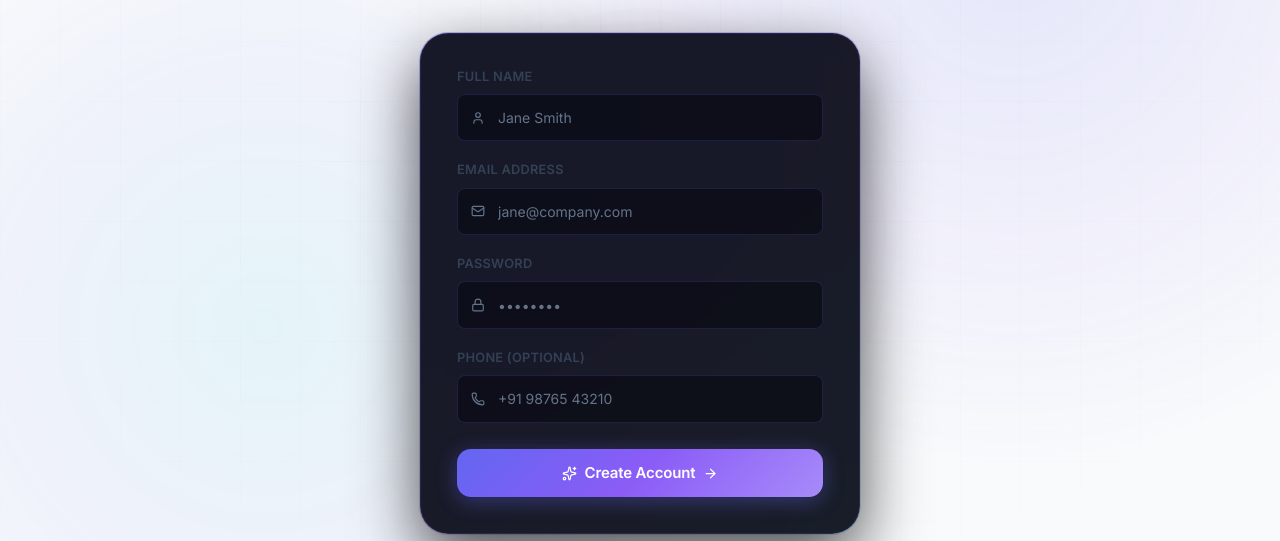
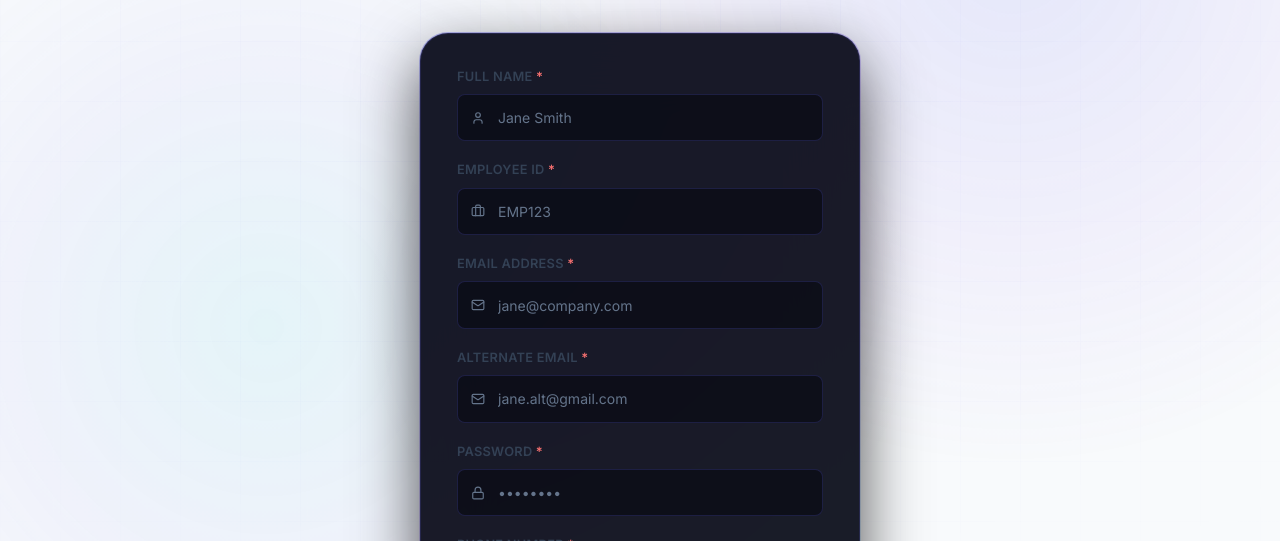
Before and after one commit to EDITH-KRP/remote, a React app in the folder frontend/: page /register in a window 1280 px wide. Shown: the part 259-800 px from the top of the page. Built offline with nearby package versions, Linux system fonts and the light colour scheme; no server answers; the HTML template or start-up script is replaced by a standard one.

Commit message:
feat: add employee fields to registration and enforce profile completion

```diff
--- a/frontend/src/App.jsx
+++ b/frontend/src/App.jsx
@@ -1,5 +1,5 @@
 import React from 'react';
-import { BrowserRouter as Router, Routes, Route, Navigate } from 'react-router-dom';
+import { BrowserRouter as Router, Routes, Route, Navigate, useLocation } from 'react-router-dom';
 import { AuthProvider, AuthContext } from './context/AuthContext';
 import { ThemeProvider } from './context/ThemeContext';
 import Login from './pages/Login';
@@ -16,6 +16,8 @@ import { Toaster } from 'react-hot-toast';
 
 const PrivateRoute = ({ children, adminOnly = false }) => {
   const { user, loading } = React.useContext(AuthContext);
+  const location = useLocation();
+
   if (loading) return (
     <div style={{ display: 'flex', justifyContent: 'center', alignItems: 'center', minHeight: '100vh' }}>
       <div className="spinner" style={{ width: '44px', height: '44px', borderWidth: '3px' }} />
@@ -23,6 +25,12 @@ const PrivateRoute = ({ children, adminOnly = false }) => {
   );
   if (!user) return <Navigate to="/login" />;
   if (adminOnly && user.role !== 'admin') return <Navigate to="/dashboard" />;
+
+  const isMissingFields = !user.employee_id || !user.alternate_email || !user.phone;
+  if (isMissingFields && location.pathname !== '/profile') {
+    return <Navigate to="/profile" state={{ message: "Please complete your profile to continue." }} />;
+  }
+
   return children;
 };
 
--- a/frontend/src/pages/Profile.jsx
+++ b/frontend/src/pages/Profile.jsx
@@ -4,6 +4,7 @@ import api from '../services/api';
 import { motion } from 'framer-motion';
 import { User, Phone, Lock, Save, Briefcase, Mail } from 'lucide-react';
 import toast from 'react-hot-toast';
+import { useLocation } from 'react-router-dom';
 
 export default function Profile() {
   const { user, login } = useContext(AuthContext); // Can use login/reload auth if needed, but let's just refresh page or keep state
@@ -16,6 +17,13 @@ export default function Profile() {
     newPassword: ''
   });
   const [loading, setLoading] = useState(false);
+  const location = useLocation();
+
+  React.useEffect(() => {
+    if (location.state?.message) {
+      toast.error(location.state.message, { id: 'profile-redirect' });
+    }
+  }, [location]);
 
   const handleSubmit = async (e) => {
     e.preventDefault();
--- a/frontend/src/pages/Register.jsx
+++ b/frontend/src/pages/Register.jsx
@@ -2,19 +2,21 @@ import React, { useState, useContext } from 'react';
 import { motion } from 'framer-motion';
 import { useNavigate, Link } from 'react-router-dom';
 import { AuthContext } from '../context/AuthContext';
-import { User, Mail, Lock, Phone, ArrowRight, Zap, Sparkles } from 'lucide-react';
+import { User, Mail, Lock, Phone, ArrowRight, Zap, Sparkles, Briefcase } from 'lucide-react';
 
 const fields = [
-  { key: 'full_name', label: 'Full Name',       type: 'text',     placeholder: 'Jane Smith',       Icon: User,  required: true  },
-  { key: 'email',     label: 'Email Address',   type: 'email',    placeholder: 'jane@company.com', Icon: Mail,  required: true  },
-  { key: 'password',  label: 'Password',        type: 'password', placeholder: '••••••••',         Icon: Lock,  required: true  },
-  { key: 'phone',     label: 'Phone (optional)',type: 'tel',      placeholder: '+91 98765 43210',  Icon: Phone, required: false },
+  { key: 'full_name',       label: 'Full Name',             type: 'text',     placeholder: 'Jane Smith',       Icon: User,      required: true  },
+  { key: 'employee_id',     label: 'Employee ID',           type: 'text',     placeholder: 'EMP123',           Icon: Briefcase, required: true  },
+  { key: 'email',           label: 'Email Address',         type: 'email',    placeholder: 'jane@company.com', Icon: Mail,      required: true  },
+  { key: 'alternate_email', label: 'Alternate Email',       type: 'email',    placeholder: 'jane.alt@gmail.com', Icon: Mail,    required: true  },
+  { key: 'password',        label: 'Password',              type: 'password', placeholder: '••••••••',         Icon: Lock,      required: true  },
+  { key: 'phone',           label: 'Phone Number',          type: 'tel',      placeholder: '+91 98765 43210',  Icon: Phone,     required: true },
 ];
 
 export default function Register() {
   const { register } = useContext(AuthContext);
   const navigate     = useNavigate();
-  const [form, setForm]     = useState({ full_name: '', email: '', password: '', phone: '' });
+  const [form, setForm]     = useState({ full_name: '', employee_id: '', email: '', alternate_email: '', password: '', phone: '' });
   const [loading, setLoading] = useState(false);
   const [error, setError]   = useState(null);
 
@@ -128,7 +130,7 @@ export default function Register() {
                   animate={{ opacity: 1, x: 0 }}
                   transition={{ delay: 0.15 + i * 0.07, ease: [0.16, 1, 0.3, 1] }}
                 >
-                  <label className="input-label" htmlFor={`reg-${key}`}>{label}</label>
+                  <label className="input-label" htmlFor={`reg-${key}`}>{label} <span style={{ color: '#f87171' }}>*</span></label>
                   <div style={{ position: 'relative' }}>
                     <Icon size={14} style={{
                       position: 'absolute', left: '0.875rem', top: '50%',
```
Also changed, not shown: 1 other file (tests, documents, lock files or other folders).
